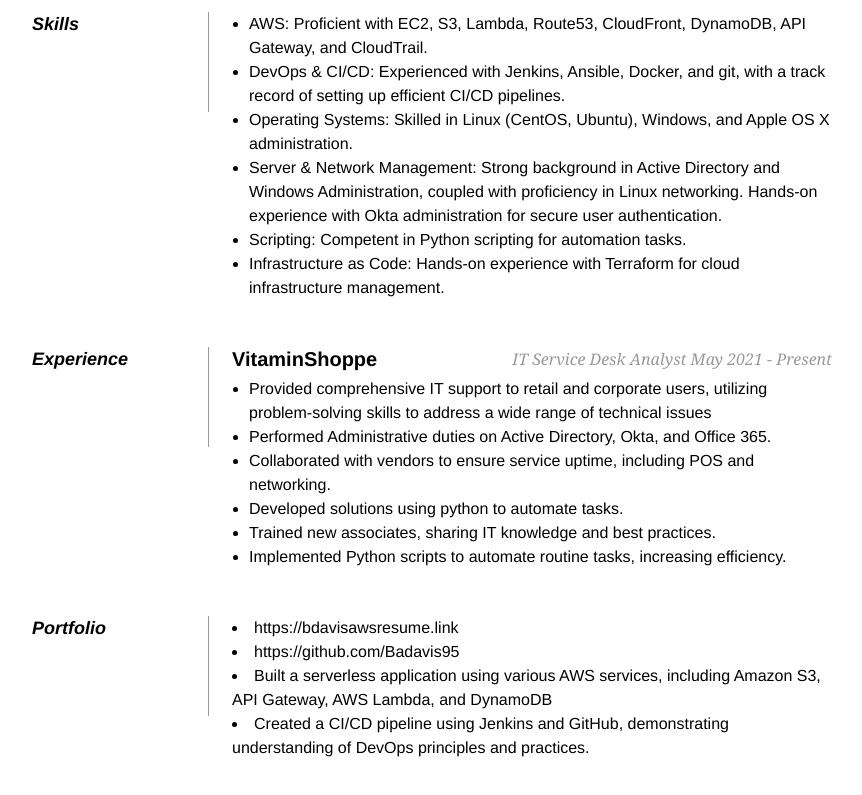
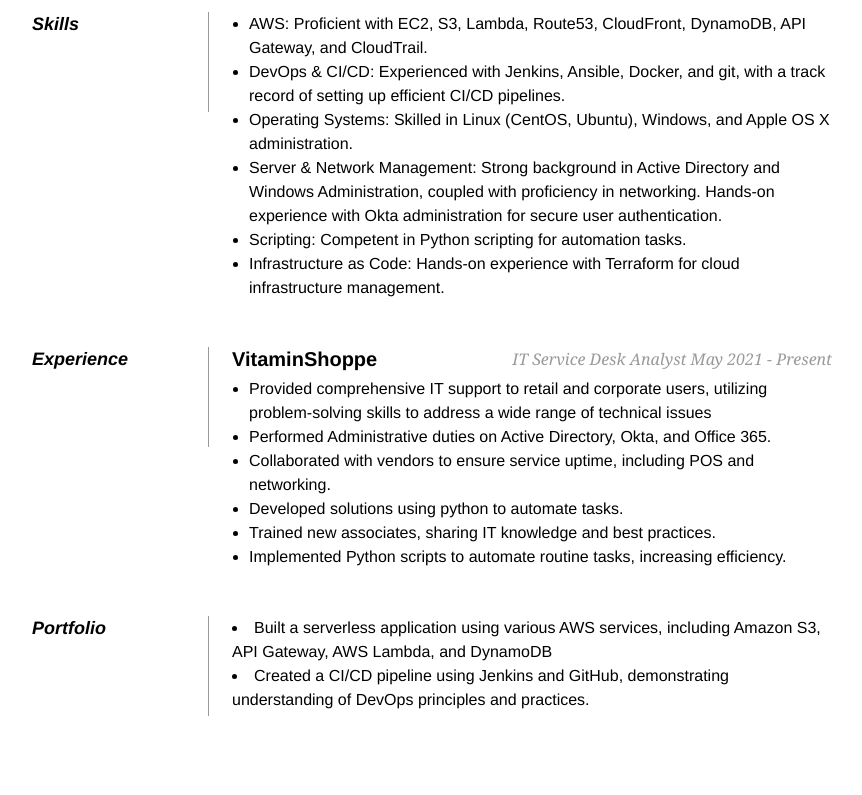
Before and after one commit to Badavis95/CloudResumeChallenge, a website: page Prod/index.html in a window 1280 px wide. Shown: the part 515-1310 px from the top of the page, without its empty margins (208-1070 px from the left). Drawn offline with Linux system fonts and the light colour scheme; no server answers.

Commit message:
Add files via upload

```diff
--- a/Prod/index.html
+++ b/Prod/index.html
@@ -138,8 +138,8 @@
             <!-- Microformats! -->
             <h1 class="fn">Brian Davis</h1>
             <p> Cell: <span class="tel">646-784-1235</span>
-                <br /> Email: <a class="email" href="mailto:badavis95@hotmail.com">badavis95@hotmail.com</a>
-                <br /> Github: <a href="https://github.com/Badavis95">My Github Repository</a>
+                <br /> Email: <a class="email" href="mailto:badavis95@hotmail.com" style="color: blue;">badavis95@hotmail.com</a>
+                <br /> Github: <a href="https://github.com/Badavis95"  style="color: blue;">My Github Repository</a>
             </p>
         </div>
         <div id="objective">
@@ -166,7 +166,7 @@
                     <li>AWS: Proficient with EC2, S3, Lambda, Route53, CloudFront, DynamoDB, API Gateway, and CloudTrail.</li>
                     <li>DevOps & CI/CD: Experienced with Jenkins, Ansible, Docker, and git, with a track record of setting up efficient CI/CD pipelines.</li>
                     <li>Operating Systems: Skilled in Linux (CentOS, Ubuntu), Windows, and Apple OS X administration.</li>
-                    <li>Server & Network Management: Strong background in Active Directory and Windows Administration, coupled with proficiency in Linux networking. Hands-on experience with Okta administration for secure user authentication.</li>
+                    <li>Server & Network Management: Strong background in Active Directory and Windows Administration, coupled with proficiency in networking. Hands-on experience with Okta administration for secure user authentication.</li>
                     <li>Scripting: Competent in Python scripting for automation tasks.</li>
                     <li>Infrastructure as Code: Hands-on experience with Terraform for cloud infrastructure management.</li>
                 </ul>
@@ -189,8 +189,6 @@
             <dd class="clear"></dd>
             <dt> Portfolio</dt>
                 <dd>
-                    <li>https://bdavisawsresume.link</li>
-                    <li>https://github.com/Badavis95</li>
                     <li>Built a serverless application using various AWS services, including Amazon S3, API Gateway, AWS Lambda, and DynamoDB</li>
                     <li>Created a CI/CD pipeline using Jenkins and GitHub, demonstrating understanding of DevOps principles and practices.</li>
                 </dd>
```
